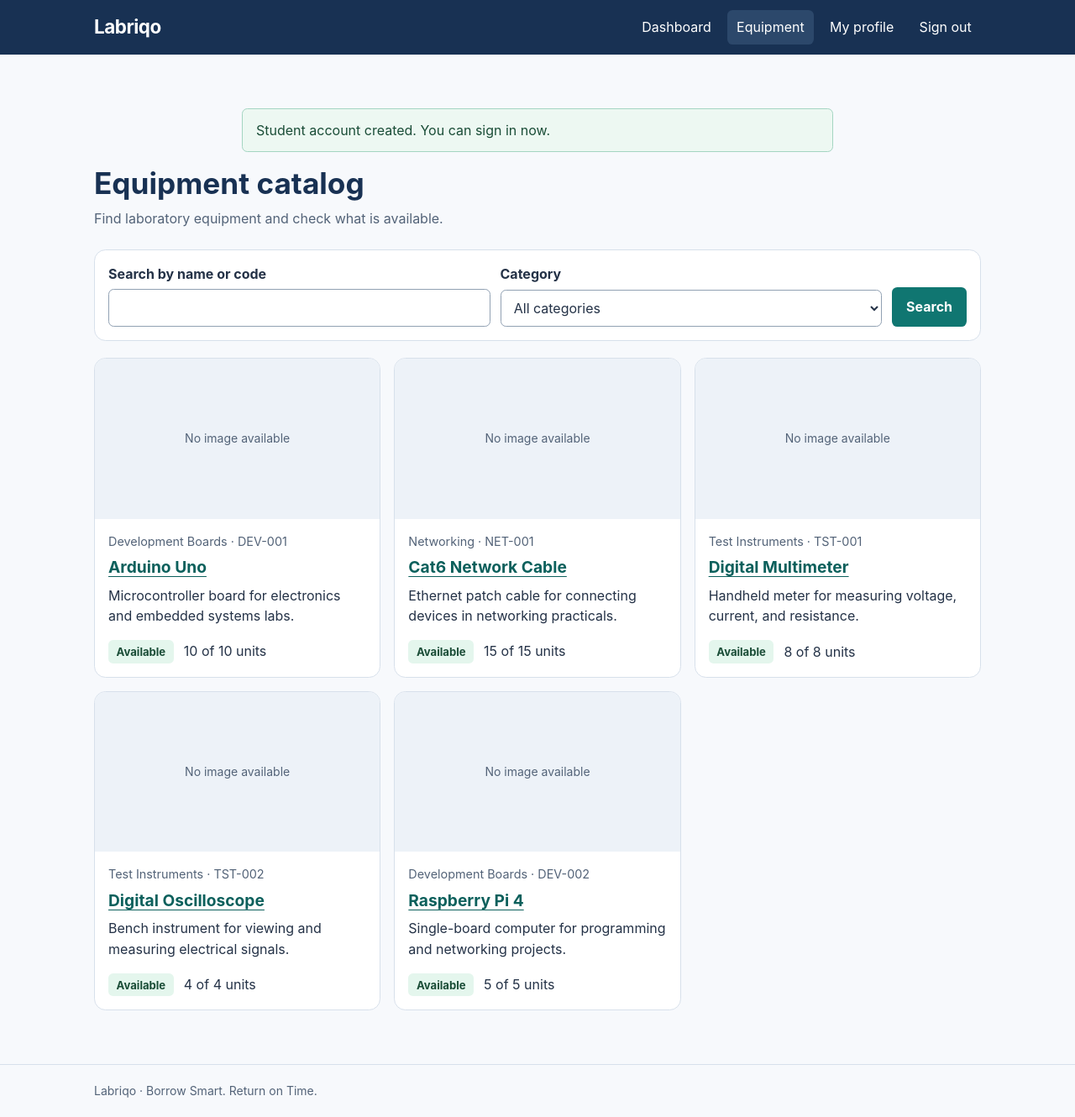
After one commit to vishnu-tharan/Labriqo, a PHP site: page /student/equipment.php in a window 1280 px wide. The commit adds this page. Shown: the whole page at 84% size. Run offline with PHP 8.4, Linux system fonts and the light colour scheme; the visitor is signed in with stand-in values (Sample User, id 1); data comes from the database, SQL or seed files in the repository; tables that the repository leaves empty hold one stand-in row (values such as "Sample post").

Commit message:
Add equipment catalog and inventory

```diff
--- a/assets/css/style.css
+++ b/assets/css/style.css
@@ -182,7 +182,9 @@ dt {
     font-weight: 650;
 }
 
-input {
+input,
+select,
+textarea {
     width: 100%;
     min-height: 2.75rem;
     padding: 0.55rem 0.7rem;
@@ -191,6 +193,10 @@ input {
     background: var(--white);
     color: var(--text);
     font: inherit;
+}
+
+textarea {
+    resize: vertical;
 }
 
 small {
@@ -243,9 +249,171 @@ dd {
     margin: 0.25rem 0 0;
 }
 
+.page-actions,
+.form-actions,
+.row-actions,
+.item-availability {
+    display: flex;
+    flex-wrap: wrap;
+    align-items: center;
+    gap: 0.75rem;
+}
+
+.page-actions {
+    justify-content: space-between;
+    margin-bottom: 1.25rem;
+}
+
+.filter-form {
+    display: flex;
+    flex-wrap: wrap;
+    align-items: end;
+    gap: 0.75rem;
+    margin-bottom: 1.25rem;
+    padding: 1rem;
+}
+
+.filter-form .field {
+    flex: 1 1 12rem;
+}
+
+.filter-reset {
+    align-self: end;
+    padding-block: 0.65rem;
+}
+
+.equipment-grid {
+    display: grid;
+    grid-template-columns: repeat(auto-fit, minmax(min(100%, 18rem), 1fr));
+    gap: 1rem;
+}
+
+.equipment-card {
+    overflow: hidden;
+    padding: 0;
+}
+
+.equipment-card-body {
+    padding: 1rem;
+}
+
+.equipment-image {
+    display: block;
+    width: 100%;
+    aspect-ratio: 16 / 9;
+    background: #edf2f8;
+    object-fit: contain;
+}
+
+.image-placeholder {
+    display: grid;
+    place-items: center;
+    color: var(--muted);
+    font-size: 0.875rem;
+}
+
+.item-meta,
+.back-link {
+    margin: 0 0 0.5rem;
+    color: var(--muted);
+    font-size: 0.9rem;
+}
+
+.equipment-summary {
+    display: -webkit-box;
+    overflow: hidden;
+    margin: 0.6rem 0 1rem;
+    -webkit-box-orient: vertical;
+    -webkit-line-clamp: 3;
+}
+
+.equipment-detail {
+    display: grid;
+    grid-template-columns: minmax(0, 2fr) minmax(0, 3fr);
+    align-items: start;
+    gap: clamp(1rem, 3vw, 2rem);
+}
+
+.equipment-description {
+    white-space: pre-line;
+}
+
+.status {
+    display: inline-block;
+    padding: 0.22rem 0.6rem;
+    border-radius: 0.35rem;
+    font-size: 0.82rem;
+    font-weight: 650;
+}
+
+.status-available {
+    background: #e4f6ed;
+    color: #1a4d37;
+}
+
+.status-unavailable {
+    background: #fce9eb;
+    color: #842029;
+}
+
+.status-archived {
+    background: #eaf0f6;
+    color: #3e5069;
+}
+
+.table-scroll {
+    overflow-x: auto;
+    border: 1px solid var(--border);
+    border-radius: 0.75rem;
+    background: var(--white);
+}
+
+table {
+    width: 100%;
+    min-width: 40rem;
+    border-collapse: collapse;
+    text-align: left;
+}
+
+th,
+td {
+    padding: 0.85rem 1rem;
+    border-bottom: 1px solid var(--border);
+    vertical-align: top;
+    overflow-wrap: anywhere;
+}
+
+thead {
+    background: #edf2f8;
+    color: var(--navy);
+}
+
+tbody tr:last-child > * {
+    border-bottom: 0;
+}
+
+.table-note {
+    display: block;
+    margin-top: 0.2rem;
+    font-weight: 400;
+}
+
+.danger-link {
+    color: #842029;
+}
+
+.button-danger {
+    background: #a12e3c;
+}
+
+.button-danger:hover {
+    background: #842029;
+}
+
 @media (max-width: 36rem) {
     .form-grid,
-    .details {
+    .details,
+    .equipment-detail {
         grid-template-columns: 1fr;
     }
 }
--- a/includes/auth.php
+++ b/includes/auth.php
@@ -94,6 +94,12 @@ function formValue(string $field): string
     return is_string($value) ? $value : '';
 }
 
+function queryValue(string $field): string
+{
+    $value = $_GET[$field] ?? '';
+    return is_string($value) ? $value : '';
+}
+
 function validText(string $value, int $maxLength): bool
 {
     return $value !== '' && mb_check_encoding($value, 'UTF-8')
--- a/includes/header.php
+++ b/includes/header.php
@@ -22,6 +22,7 @@ unset($_SESSION['notice']);
                 <a href="register.php" <?= $pageTitle === 'Student registration' ? 'aria-current="page"' : '' ?>>Register</a>
             <?php else: ?>
                 <a href="<?= $basePath . dashboardPath($user) ?>" <?= $pageTitle === 'Dashboard' ? 'aria-current="page"' : '' ?>>Dashboard</a>
+                <a href="<?= $basePath . $user['role'] ?>/equipment.php" <?= $pageTitle === 'Equipment' ? 'aria-current="page"' : '' ?>>Equipment</a>
                 <?php if ($user['role'] === 'student'): ?>
                     <a href="<?= $basePath ?>student/profile.php" <?= $pageTitle === 'My profile' ? 'aria-current="page"' : '' ?>>My profile</a>
                 <?php endif; ?>
--- /dev/null
+++ b/student/equipment.php
@@ -0,0 +1,151 @@
+<?php
+
+require_once __DIR__ . '/../includes/auth.php';
+
+$user = requireRole('student');
+$basePath = '../';
+$pageTitle = 'Equipment';
+$database = db();
+
+$detailView = isset($_GET['id']);
+$item = false;
+$errors = [];
+
+if ($detailView) {
+    $id = filter_var(queryValue('id'), FILTER_VALIDATE_INT, ['options' => ['min_range' => 1]]);
+
+    if ($id !== false) {
+        $statement = $database->prepare(
+            'SELECT e.*, c.name AS category_name
+             FROM equipment e JOIN categories c ON e.category_id = c.id
+             WHERE e.id = ? AND e.is_active = 1'
+        );
+        $statement->execute([$id]);
+        $item = $statement->fetch();
+    }
+
+    if ($item === false) {
+        http_response_code(404);
+    }
+} else {
+    $categories = $database->query('SELECT id, name FROM categories ORDER BY name')->fetchAll();
+    $search = trim(queryValue('q'));
+    $categoryId = filter_var(queryValue('category'), FILTER_VALIDATE_INT, ['options' => ['min_range' => 1]]);
+    $equipment = [];
+
+    if ($search !== '' && !validText($search, 120)) {
+        $errors[] = 'Search using up to 120 characters.';
+    } else {
+        $categoryFilter = $categoryId === false ? null : $categoryId;
+        $statement = $database->prepare(
+            'SELECT e.*, c.name AS category_name
+             FROM equipment e JOIN categories c ON e.category_id = c.id
+             WHERE e.is_active = 1
+               AND (LOCATE(?, e.name) > 0 OR LOCATE(?, e.equipment_code) > 0)
+               AND (? IS NULL OR e.category_id = ?)
+             ORDER BY e.name, e.equipment_code'
+        );
+        $statement->execute([$search, $search, $categoryFilter, $categoryFilter]);
+        $equipment = $statement->fetchAll();
+    }
+}
+
+require __DIR__ . '/../includes/header.php';
+?>
+<?php if ($detailView): ?>
+    <p class="back-link"><a href="equipment.php">Back to equipment</a></p>
+
+    <?php if ($item === false): ?>
+        <section class="panel">
+            <h1>Equipment unavailable</h1>
+            <p>This equipment is no longer in the catalog or the link is invalid.</p>
+        </section>
+    <?php else: ?>
+        <article class="panel equipment-detail">
+            <?php if ($item['image_url']): ?>
+                <img class="equipment-image" src="<?= escape($item['image_url']) ?>"
+                     alt="<?= escape($item['name']) ?>" referrerpolicy="no-referrer">
+            <?php else: ?>
+                <div class="equipment-image image-placeholder">No image available</div>
+            <?php endif; ?>
+            <div>
+                <p class="item-meta"><?= escape($item['category_name']) ?> · <?= escape($item['equipment_code']) ?></p>
+                <h1><?= escape($item['name']) ?></h1>
+                <p class="equipment-description"><?= escape($item['description']) ?></p>
+                <dl class="details">
+                    <div>
+                        <dt>Available quantity</dt>
+                        <dd><?= (int) $item['available_quantity'] ?> of <?= (int) $item['total_quantity'] ?></dd>
+                    </div>
+                    <div>
+                        <dt>Storage location</dt>
+                        <dd><?= escape($item['location']) ?></dd>
+                    </div>
+                </dl>
+                <?php if ($item['available_quantity'] > 0): ?>
+                    <span class="status status-available">Available</span>
+                <?php else: ?>
+                    <span class="status status-unavailable">Unavailable</span>
+                <?php endif; ?>
+            </div>
+        </article>
+    <?php endif; ?>
+<?php else: ?>
+    <div class="page-heading">
+        <h1>Equipment catalog</h1>
+        <p class="intro">Find laboratory equipment and check what is available.</p>
+    </div>
+
+    <form method="get" class="panel filter-form">
+        <div class="field">
+            <label for="search">Search by name or code</label>
+            <input id="search" name="q" type="search" maxlength="120" value="<?= escape($search) ?>">
+        </div>
+        <div class="field">
+            <label for="category">Category</label>
+            <select id="category" name="category">
+                <option value="">All categories</option>
+                <?php foreach ($categories as $category): ?>
+                    <option value="<?= (int) $category['id'] ?>" <?= $categoryId === (int) $category['id'] ? 'selected' : '' ?>>
+                        <?= escape($category['name']) ?>
+                    </option>
+                <?php endforeach; ?>
+            </select>
+        </div>
+        <button class="button" type="submit">Search</button>
+        <?php if ($search !== '' || $categoryId !== false): ?>
+            <a class="filter-reset" href="equipment.php">Clear filters</a>
+        <?php endif; ?>
+    </form>
+
+    <?php if ($errors === [] && $equipment === []): ?>
+        <p class="panel">No equipment matches your search.</p>
+    <?php endif; ?>
+
+    <div class="equipment-grid">
+        <?php foreach ($equipment as $item): ?>
+            <article class="panel equipment-card">
+                <?php if ($item['image_url']): ?>
+                    <img class="equipment-image" src="<?= escape($item['image_url']) ?>"
+                         alt="<?= escape($item['name']) ?>" loading="lazy" referrerpolicy="no-referrer">
+                <?php else: ?>
+                    <div class="equipment-image image-placeholder">No image available</div>
+                <?php endif; ?>
+                <div class="equipment-card-body">
+                    <p class="item-meta"><?= escape($item['category_name']) ?> · <?= escape($item['equipment_code']) ?></p>
+                    <h2><a href="equipment.php?id=<?= (int) $item['id'] ?>"><?= escape($item['name']) ?></a></h2>
+                    <p class="equipment-summary"><?= escape($item['description']) ?></p>
+                    <div class="item-availability">
+                        <?php if ($item['available_quantity'] > 0): ?>
+                            <span class="status status-available">Available</span>
+                        <?php else: ?>
+                            <span class="status status-unavailable">Unavailable</span>
+                        <?php endif; ?>
+                        <span><?= (int) $item['available_quantity'] ?> of <?= (int) $item['total_quantity'] ?> units</span>
+                    </div>
+                </div>
+            </article>
+        <?php endforeach; ?>
+    </div>
+<?php endif; ?>
+<?php require __DIR__ . '/../includes/footer.php'; ?>
```
Also changed, not shown: staff/equipment.php (added, +368 -0 lines), README.md.
